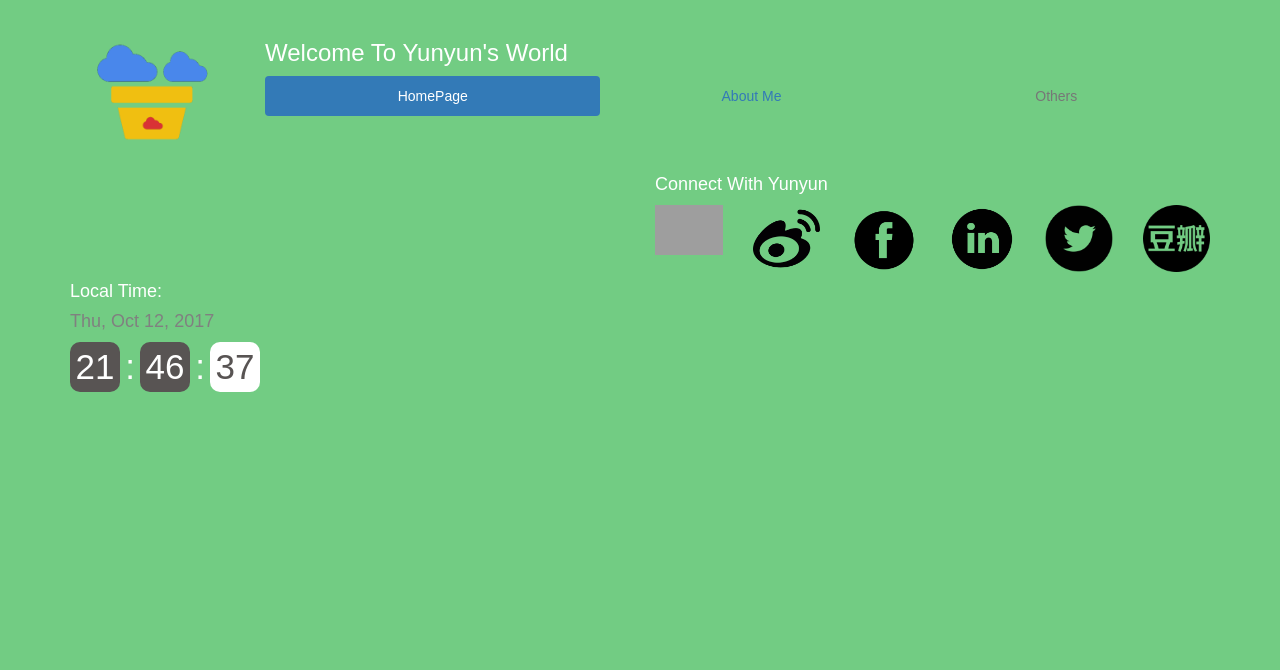
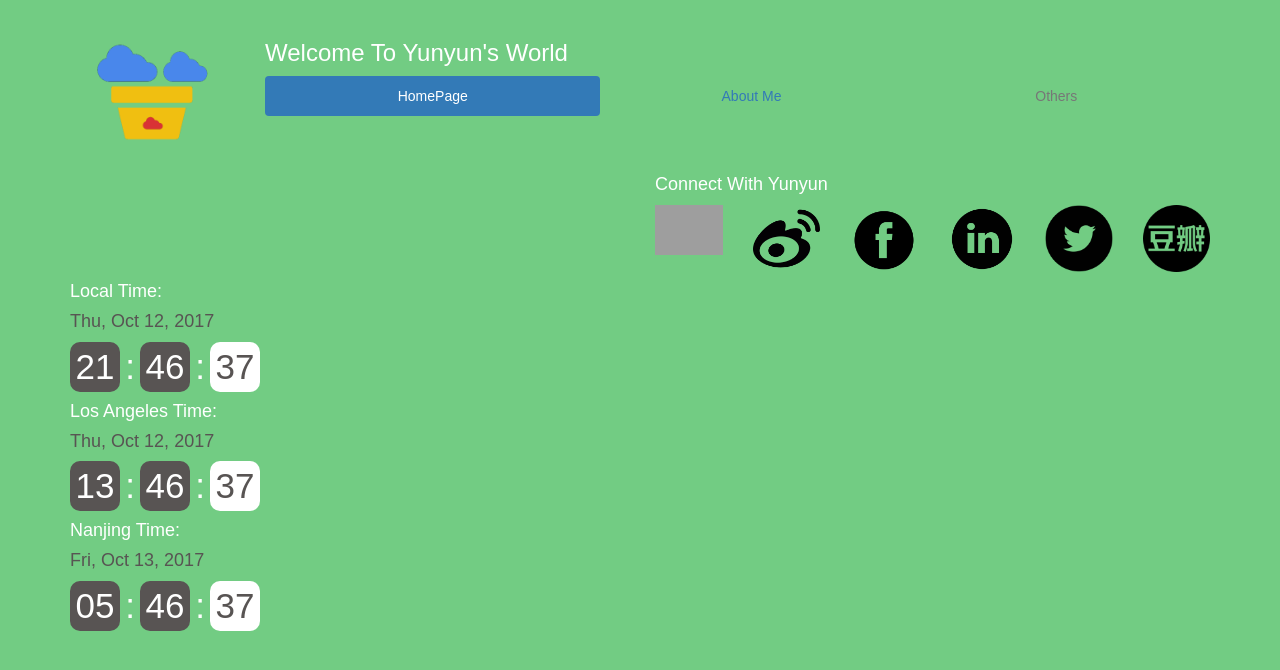
Before and after one commit to claudiayunyun/myWebsite_React, a React (Create React App) app: page / in a window 1280 px wide. Shown: the top 670 px of the page. Built offline with nearby package versions, Linux system fonts and the light colour scheme; grey boxes are pictures that could not be loaded.

Commit message:
add NJ and LA time

```diff
--- a/src/CSS/clock.css
+++ b/src/CSS/clock.css
@@ -1,5 +1,5 @@
 .dateString{
-	color:gray;
+	color:#585453;
 }
 
 .hourString {
--- a/src/Homepage/Clock.js
+++ b/src/Homepage/Clock.js
@@ -26,7 +26,16 @@ class Clock extends Component {
 		const minuteArray = ['00','01','02','03','04','05','06','07','08','09','10','11','12','13','14','15','16','17','18','19','20',
 							 '21','22','23','24','25','26','27','28','29','30','31','32','33','34','35','36','37','38','39','40',
 							 '41','42','43','44','45','46','47','48','49','50','51','52','53','54','55','56','57','58','59'];
+		const offsetLA = -8;
+		const offsetNJ = 8;
+		var localTime = this.state.time.getTime();
+		var offsetLocal = this.state.time.getTimezoneOffset() / 60;
+		var localUTC = localTime + 3600000 * offsetLocal;
+		var timeLA = new Date(localUTC + 3600000 * offsetLA);
+		var timeNJ = new Date(localUTC + 3600000 * offsetNJ);
+
 		return (
+			<div>
 				<div>
 					<h4>Local Time:</h4>
 					<h4 className = 'dateString'> {dayArray[this.state.time.getDay()]}, {monthArray[this.state.time.getMonth()]} {this.state.time.getDate()}, {this.state.time.getFullYear()}</h4>
@@ -36,6 +45,25 @@ class Clock extends Component {
 					<div className = 'dotString'>:</div>
 					<div className = 'secondString'>{minuteArray[this.state.time.getSeconds()]} </div>
 				</div>
+				<div>
+					<h4>Los Angeles Time:</h4>
+					<h4 className = 'dateString'> {dayArray[timeLA.getDay()]}, {monthArray[timeLA.getMonth()]} {timeLA.getDate()}, {timeLA.getFullYear()}</h4>
+					<div className = 'hourString'>{hourArray[timeLA.getHours()]}</div>
+					<div className = 'dotString'>:</div>
+					<div className = 'hourString'>{minuteArray[timeLA.getMinutes()]} </div>
+					<div className = 'dotString'>:</div>
+					<div className = 'secondString'>{minuteArray[timeLA.getSeconds()]} </div>
+				</div>
+				<div>
+					<h4>Nanjing Time:</h4>
+					<h4 className = 'dateString'> {dayArray[timeNJ.getDay()]}, {monthArray[timeNJ.getMonth()]} {timeNJ.getDate()}, {timeNJ.getFullYear()}</h4>
+					<div className = 'hourString'>{hourArray[timeNJ.getHours()]}</div>
+					<div className = 'dotString'>:</div>
+					<div className = 'hourString'>{minuteArray[timeNJ.getMinutes()]} </div>
+					<div className = 'dotString'>:</div>
+					<div className = 'secondString'>{minuteArray[timeNJ.getSeconds()]} </div>
+				</div>
+			</div>
 		)
 	}
 
```
Lines whose indentation alone changed are shown as unchanged.
